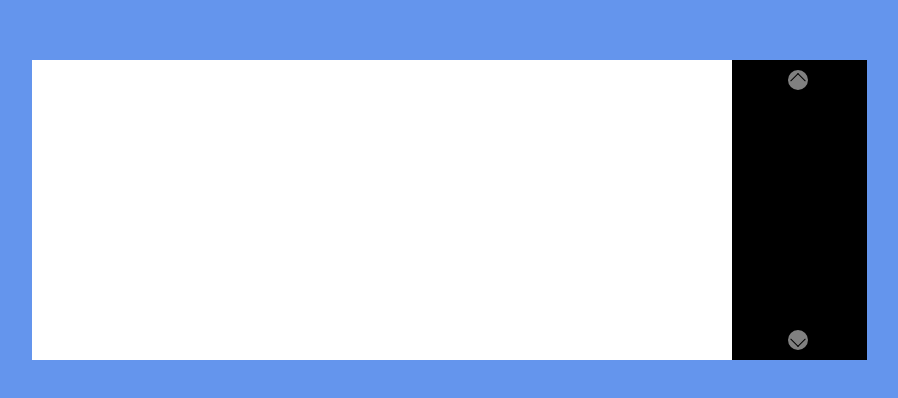
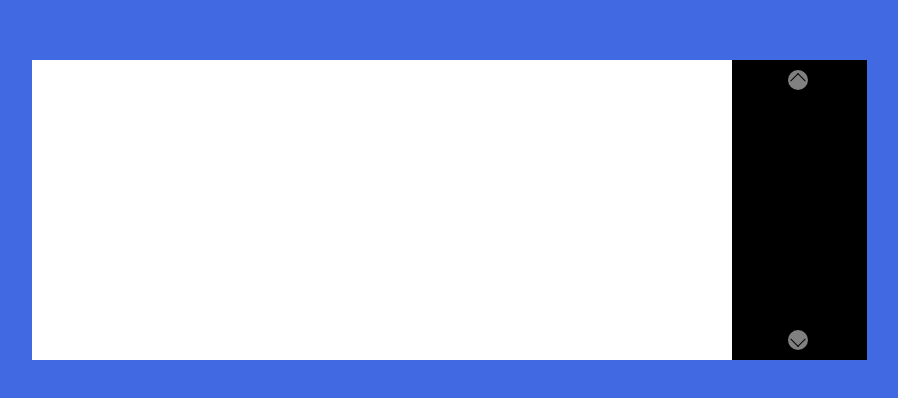
Before and after one commit to Thunderbird93/vue-slider, a plain HTML site: page index.html in a window 1280 px wide. Shown: the part 190-588 px from the top of the page, without its empty margins (191-1089 px from the left). Drawn offline with nearby package versions, Linux system fonts and the light colour scheme.

Commit message:
[fix] color

```diff
--- a/css/style.css
+++ b/css/style.css
@@ -5,7 +5,7 @@
   }
   body{
     font-family: 'Trebuchet MS', 'Lucida Sans Unicode', 'Lucida Grande', 'Lucida Sans', Arial, sans-serif;
-    background-color: cornflowerblue;
+    background-color: #4169e1;
     color: white;
   }
 
```
